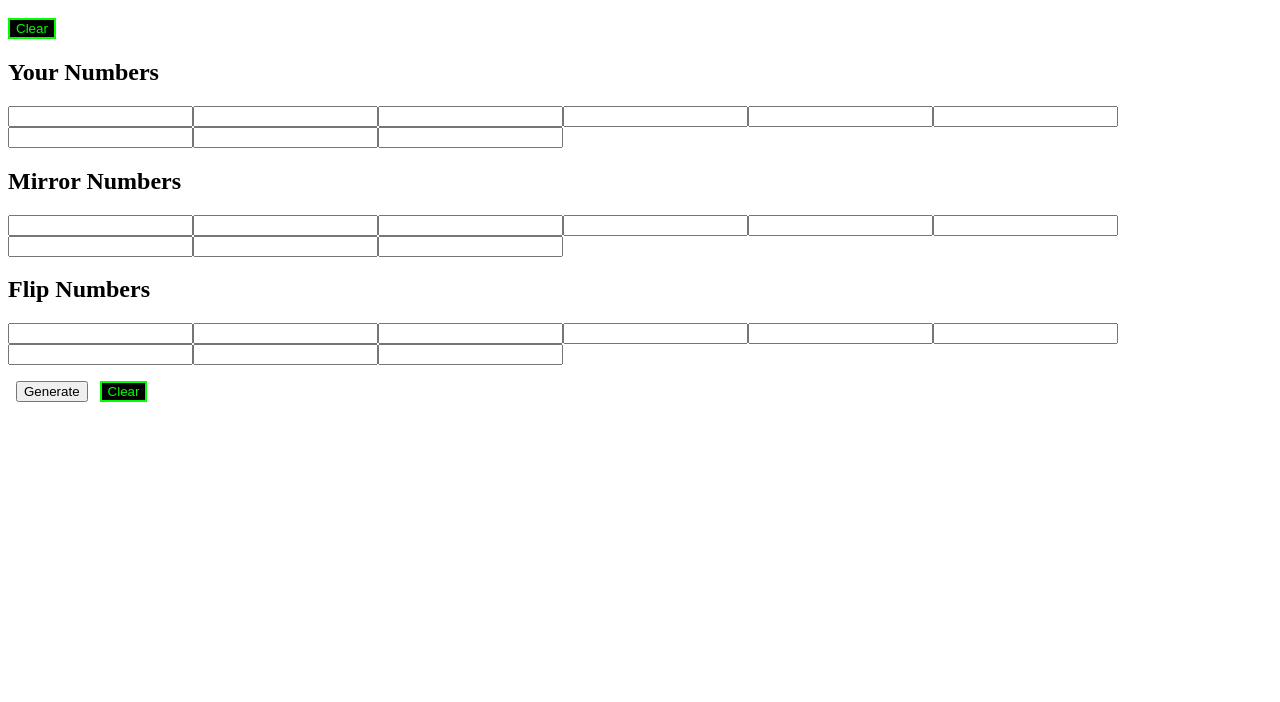
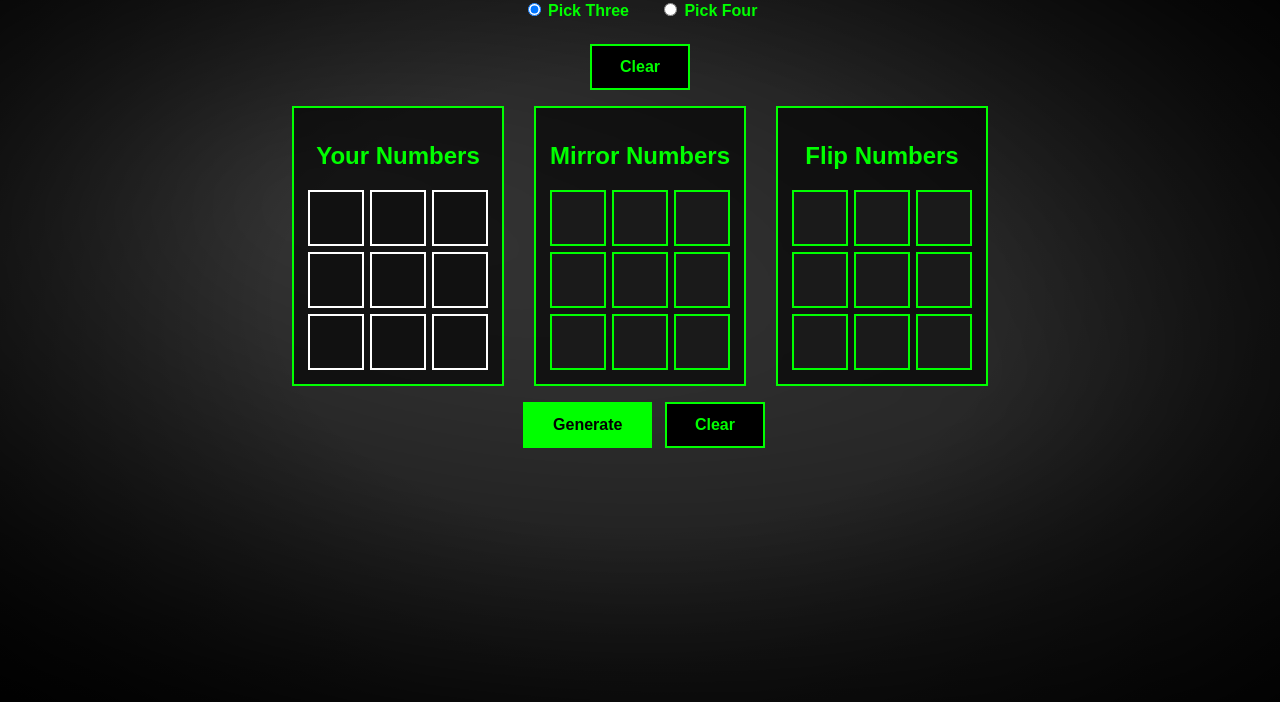
Before and after one commit to jayyfoxx/lotterystrat, a plain HTML site: page index.html in a window 1280 px wide. Shown: the part 98-800 px from the top of the page. Drawn offline with Linux system fonts and the light colour scheme.

Commit message:
Update styles.css

```diff
--- a/styles.css
+++ b/styles.css
@@ -1,6 +1,136 @@
+* {
+    box-sizing: border-box;
+}
+
+body {
+    margin: 0;
+    min-height: 100vh;
+    font-family: Arial, sans-serif;
+    color: #fff;
+    background-color: #000;
+    position: relative;
+    overflow-x: hidden;
+}
+
+/* Soft grayish, out-of-focus camera haze over the black background */
+body::before {
+    content: "";
+    position: fixed;
+    inset: -20%;
+    z-index: -2;
+    background:
+        radial-gradient(ellipse at 30% 40%, rgba(120,120,120,0.35), transparent 60%),
+        radial-gradient(ellipse at 70% 60%, rgba(90,90,90,0.30), transparent 65%),
+        radial-gradient(ellipse at 50% 50%, rgba(60,60,60,0.25), transparent 80%);
+    filter: blur(40px);
+}
+
+/* Vignette to darken the edges like an old lens */
+body::after {
+    content: "";
+    position: fixed;
+    inset: 0;
+    z-index: -1;
+    background: radial-gradient(ellipse at center, transparent 40%, rgba(0,0,0,0.85) 100%);
+    pointer-events: none;
+}
+
+.container {
+    max-width: 900px;
+    margin: 0 auto;
+    padding: 24px 16px;
+    text-align: center;
+}
+
+h1 {
+    color: #00FF00;
+    margin-bottom: 16px;
+}
+
+h2, h3 {
+    color: #00FF00;
+}
+
+.mode-switch {
+    display: flex;
+    justify-content: center;
+    gap: 30px;
+    margin-bottom: 24px;
+    color: #00FF00;
+    font-weight: bold;
+}
+
+.mode-switch label {
+    cursor: pointer;
+}
+
 .top-controls,
 .bottom-controls {
     margin: 16px 0;
+}
+
+.boards {
+    display: flex;
+    flex-wrap: wrap;
+    justify-content: center;
+    gap: 30px;
+}
+
+.board {
+    border: 2px solid #00FF00;
+    padding: 14px;
+    background: rgba(0,0,0,0.6);
+}
+
+.grid {
+    display: grid;
+    gap: 6px;
+    justify-content: center;
+}
+
+.cell {
+    width: 56px;
+    height: 56px;
+    text-align: center;
+    font-size: 22px;
+    font-weight: bold;
+    background: #111;
+    color: #fff;
+    border: 2px solid #fff;
+    border-radius: 0;
+    outline: none;
+}
+
+.cell:focus {
+    border-color: #00FF00;
+    box-shadow: 0 0 6px #00FF00;
+}
+
+.cell.mirror {
+    background: #1a1a1a;
+    color: #00FF00;
+    border-color: #00FF00;
+    cursor: default;
+}
+
+button {
+    margin-top: 24px;
+    background-color: #00FF00;
+    color: #000;
+    border: 2px solid #00FF00;
+    padding: 12px 28px;
+    font-size: 16px;
+    font-weight: bold;
+    cursor: pointer;
+}
+
+button:hover {
+    background-color: #fff;
+    border-color: #fff;
+}
+
+.top-controls button {
+    margin-top: 0;
 }
 
 .bottom-controls button {
@@ -12,10 +142,36 @@
     background-color: #000;
     color: #00FF00;
     border: 2px solid #00FF00;
-    margin-top: 0;
 }
 
 .clear-btn:hover {
     background-color: #00FF00;
     color: #000;
 }
+
+#results {
+    margin-top: 28px;
+    text-align: left;
+}
+
+#results h3 {
+    text-align: center;
+}
+
+#results p {
+    background: rgba(0,0,0,0.7);
+    border-left: 4px solid #00FF00;
+    padding: 8px 12px;
+    margin: 6px 0;
+    font-family: monospace;
+    font-size: 16px;
+}
+
+#results .mirror-text {
+    color: #00FF00;
+}
+
+.message {
+    color: #fff;
+    text-align: center;
+}
```
